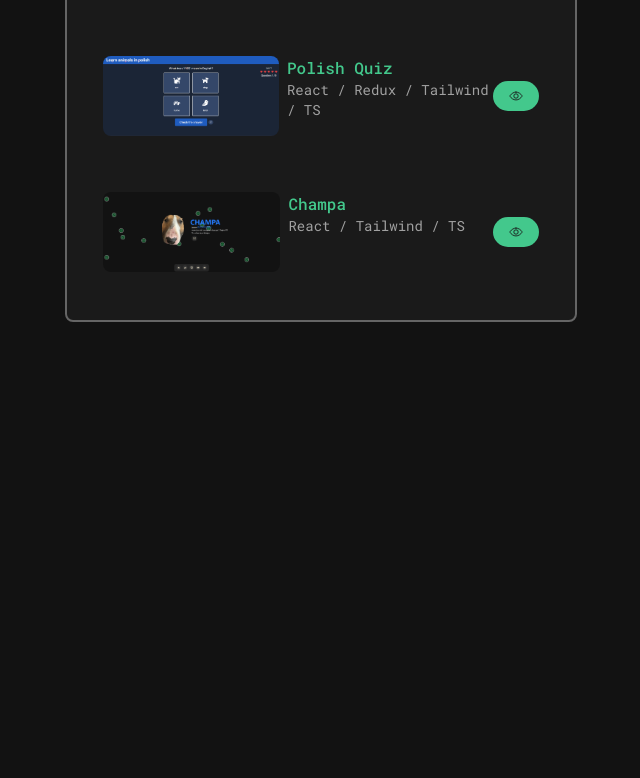
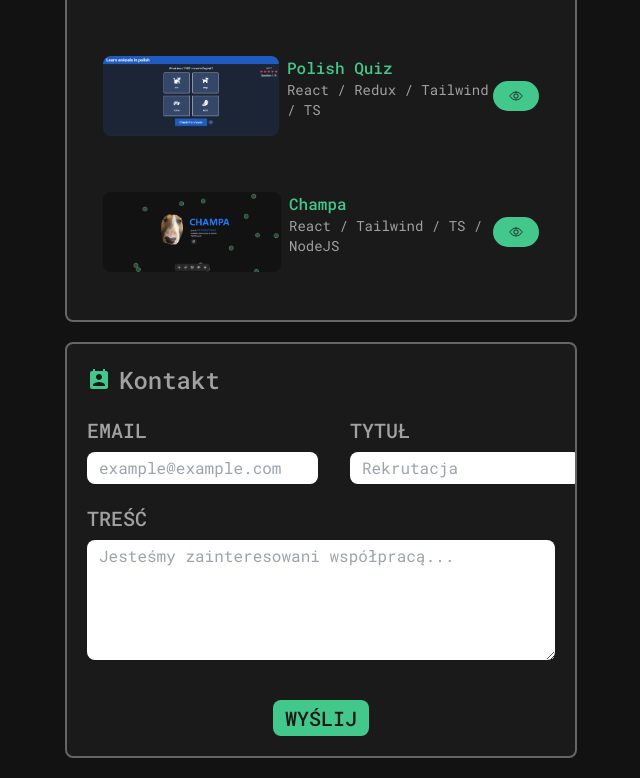
Before and after one commit to MarcinRuszkowski/portfolio-website, a React (Vite) app: page / in a window 1280 px wide. Shown: the part 1844-2622 px from the top of the page, without its empty margins (319-959 px from the left). Before the commit the page ends 2186 px from the top, so only its background shows below. Built offline with nearby package versions, Linux system fonts and the light colour scheme.

Commit message:
form component

```diff
--- a/src/App.tsx
+++ b/src/App.tsx
@@ -3,11 +3,9 @@ import { TechStackCard } from "./components/TechStackCard";
 import { AboutMeCard } from "./components/AboutMeCard";
 import { ExperienceCard } from "./components/ExperienceCard";
 import { ProjectsCard } from "./components/ProjectsCard";
-import img from "./assets/sample_img.jpg";
+import { ContactCard } from "./components/ContactCard";
 
 const App = () => {
-  console.log(typeof img);
-
   return (
     <div className="flex flex-col items-center justify-center">
       <div className="w-[90%] md:w-2/5 space-y-5 m-5">
@@ -16,6 +14,7 @@ const App = () => {
         <TechStackCard />
         <ExperienceCard />
         <ProjectsCard />
+        <ContactCard />
       </div>
     </div>
   );
--- /dev/null
+++ b/src/components/ContactCard.tsx
@@ -0,0 +1,49 @@
+import { MdPermContactCalendar } from "react-icons/md";
+
+export const ContactCard = () => {
+  return (
+    <form className="flex flex-col items-start justify-center overflow-hidden border-2 border-[#656565] rounded-lg bg-secondary p-5 gap-5 text-secondary ">
+      <div className="flex items-center gap-2 text-2xl">
+        <MdPermContactCalendar className="text-primary" />
+        <h1 className="text-text font-medium">Kontakt</h1>
+      </div>
+      <div className="flex flex-col md:flex-row w-full justify-between gap-8">
+        <div className="flex flex-col w-full gap-2">
+          <label htmlFor="email" className="font-medium text-xl text-text">
+            EMAIL
+          </label>
+          <input
+            type="text"
+            name="email"
+            className="rounded-lg px-3 py-1 focus:outline-none focus:scale-110"
+            placeholder="example@example.com"
+          />
+        </div>
+        <div className="flex flex-col w-full gap-2">
+          <label htmlFor="title" className="font-medium text-xl text-text">
+            TYTUŁ
+          </label>
+          <input
+            type="text"
+            name="title"
+            className="rounded-lg px-3 py-1 focus:outline-none focus:scale-110"
+            placeholder="Rekrutacja"
+          />
+        </div>
+      </div>
+      <div className="flex flex-col w-full gap-2">
+        <label htmlFor="text" className="font-medium text-xl text-text">
+          TREŚĆ
+        </label>
+        <textarea
+          name="text"
+          className="rounded-lg px-3 py-1 focus:outline-none focus:scale-110 max-h-[300px] min-h-[120px]"
+          placeholder="Jesteśmy zainteresowani współpracą..."
+        />
+      </div>
+      <button className="rounded-lg px-3 py-1 bg-primary hover:bg-primary-hover text-xl  font-medium self-center mt-5">
+        WYŚLIJ
+      </button>
+    </form>
+  );
+};
--- a/src/components/ProjectsCard.tsx
+++ b/src/components/ProjectsCard.tsx
@@ -47,7 +47,7 @@ const cards = [
   },
   {
     title: "Champa",
-    desc: "React / Tailwind / TS",
+    desc: "React / Tailwind / TS / NodeJS",
     src: champa,
     ctaLink: "https://github.com/MarcinRuszkowski/champa-page",
     content: () => (
--- a/src/components/TechStackCard.tsx
+++ b/src/components/TechStackCard.tsx
@@ -25,6 +25,7 @@ export const TechStackCard = () => {
 
   return (
     <div className="flex flex-col items-center justify-center overflow-hidden border-2 border-[#656565] rounded-lg bg-secondary pt-5">
+
       <div className="flex items-center gap-2 text-2xl self-start mx-5">
         <FaCode className="text-primary" />
         <h1 className="text-text font-medium">Tech Stack</h1>
@@ -33,10 +34,11 @@ export const TechStackCard = () => {
         <ul className="list-disc list-inside space-y-1">
           {slugs.map((slug, index) => (
             <li key={index} className="text-sm text-text">
-              {slug}
+              {slug === "nodedotjs" ? "nodejs" : slug}
             </li>
           ))}
         </ul>
+
         <IconCloud images={images} />
       </div>
     </div>
```
Also changed, not shown: src/assets/champa.png.
